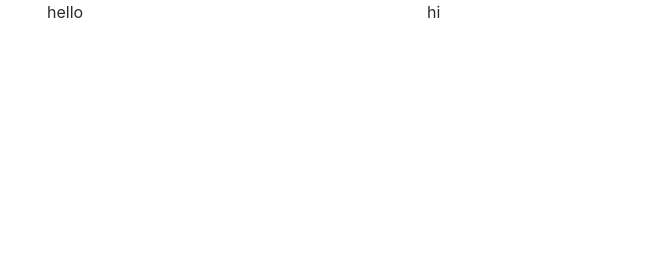
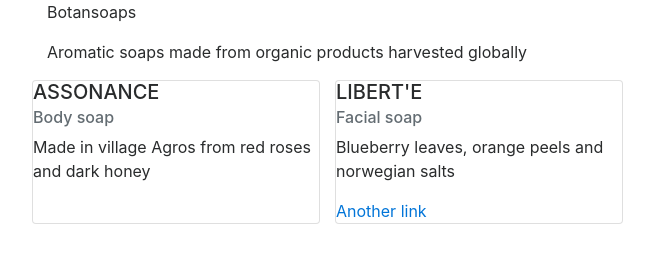
Before and after one commit to bellatrix06/bellatrix06.github.io, a plain HTML site: page index.html in a window 1280 px wide. Shown: the whole page, without its empty margins (38-692 px from the left). Drawn offline with nearby package versions, Linux system fonts and the light colour scheme.

Commit message:
Add files via upload

```diff
--- a/index.html
+++ b/index.html
@@ -12,19 +12,33 @@
 	<div class="container">
 
 		<div class="row">
+			<div class="col-md-12">
+				<p> Botansoaps </p>
+				<p> Aromatic soaps made from organic products harvested globally</p>
+			</div>
+		</div>
+         <div class="row">
+				<div class="card" style="width: 18rem;">
+					<div class="card-body">
+						<h5 class="card-title"> ASSONANCE</h5>
+						<h6 class="card-subtitle mb-2 text-muted"> Body soap </h6>
+						<p class="card-text"> Made in village Agros from red roses and dark honey</p>
+					</div>
+			   </div>
+
 			<div class="col-md-4">
-	  					<p> hello</p>
-	 					</div>
-							<div class="col-md-8">
+								<div class="card" style="width: 18rem;">
+					<div class="card-body">
+						<h5 class="card-title"> LIBERT'E</h5>
+						<h6 class="card-subtitle mb-2 text-muted"> Facial soap </h6>
+						<p class="card-text"> Blueberry leaves, orange peels and norwegian salts </p>
 
-								<p>hi</p
-
-							iv>
+						<a href="#" class="card-link">Another link</a>
 					</div>
 				</div>
 			</div>
         </div>
-		</div>
+
 </body>
 
 </html>
```
Lines whose indentation alone changed are shown as unchanged.
